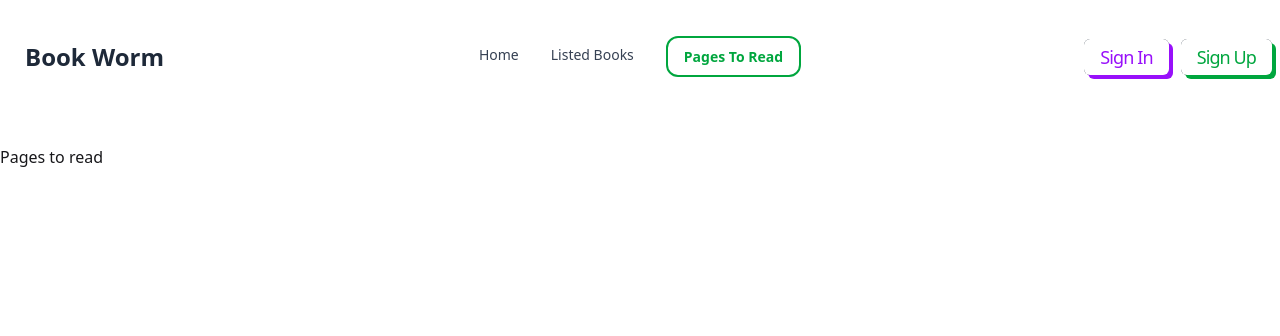
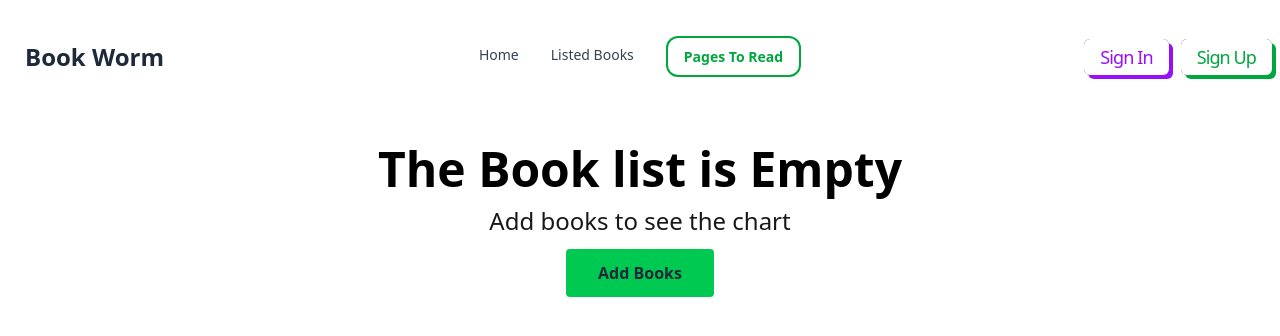
Before and after one commit to MuradNoor/Assignment-8, a React (Vite) app: page /readpages in a window 1280 px wide. Shown: the top 336 px of the page. Built offline with nearby package versions, Linux system fonts and the light colour scheme.

Commit message:
Pages to Read component added

```diff
--- a/package.json
+++ b/package.json
@@ -19,6 +19,7 @@
     "react-hot-toast": "^2.5.2",
     "react-icons": "^5.5.0",
     "react-router-dom": "^7.6.0",
+    "recharts": "^2.15.3",
     "sort-by": "^1.2.0",
     "tailwindcss": "^4.1.7"
   },
--- a/src/Components/BookDetails.jsx
+++ b/src/Components/BookDetails.jsx
@@ -92,13 +92,13 @@ const BookDetails = () => {
             <button
             onClick={() => handleReadBook(book)}
               type="button"
-              className="px-8 py-3 border-2 border-gray-300 font-semibold rounded dark:bg-white dark:text-black"
+              className="px-8 py-3 border-2 border-gray-300 cursor-pointer hover:bg-green-400 font-semibold rounded dark:bg-white dark:text-black"
             >
               Read
             </button>
             <button
               type="button"
-              className="px-8 py-3 font-semibold rounded dark:bg-blue-400 dark:text-white"
+              className="px-8 py-3 font-semibold rounded cursor-pointer dark:bg-blue-400 hover:bg-purple-500 dark:text-white"
             >
               Wishlist
             </button>
--- /dev/null
+++ b/src/Components/EmptyPagesToRead.jsx
@@ -0,0 +1,14 @@
+import React from 'react';
+import { Link } from 'react-router-dom';
+
+const EmptyPagesToRead = () => {
+    return (
+        <div className='flex flex-col justify-center items-center gap-3'>
+            <h1 className='text-5xl font-bold text-black text-center items-center'>The Book list is Empty</h1>
+            <p className='font-medium text-2xl'>Add books to see the chart </p>
+            <Link to='/' type="button" className="px-8 hover:bg-purple-400 hover:text-white bg-green-500 py-3 font-semibold rounded text-gray-800">Add Books</Link>
+        </div>
+    );
+};
+
+export default EmptyPagesToRead;
--- a/src/Components/ReadBookCard.jsx
+++ b/src/Components/ReadBookCard.jsx
@@ -47,6 +47,7 @@ const ReadBookCard = ({book}) => {
                     <Link to={`/bookdetails/${bookId}`} className="bg-green-300 p-2 rounded-2xl text-green-800">View Details</Link>
                 </div>
             </div>
+
         </div>
     );
 };
--- a/src/Pages/ReadPages.jsx
+++ b/src/Pages/ReadPages.jsx
@@ -1,9 +1,45 @@
+import { useEffect, useState } from "react";
+import { getBooks } from "../Utility/Utility";
+import { BarChart, Bar, XAxis, YAxis, Tooltip } from 'recharts';
+import EmptyPagesToRead from "../Components/EmptyPagesToRead";
+
 
 
 const ReadPages = () => {
+    const [books, setBooks] = useState([]);
+        useEffect(() => {
+            const storedBook = getBooks()
+            setBooks(storedBook)
+        },[])
+
+        const data = books;
+
+        console.log(books);
+          const getPath = (x, y, width, height) => (
+    `M${x},${y + height}
+     C${x + width / 3},${y + height} ${x + width / 2},${y + height / 3} ${x + width / 2}, ${y}
+     C${x + width / 2},${y + height / 3} ${x + 2 * width / 3},${y + height} ${x + width}, ${y + height}
+     Z`
+  );
+
+  const TriangleBar = (props) => {
+    const { fill, x, y, width, height } = props;
+    return <path d={getPath(x, y, width, height)} stroke="none" fill={fill} />;
+  };
+    if(books.length === 0){
+        return <EmptyPagesToRead />
+    }
+    else
     return (
-        <div>
-            <h1>Pages to read</h1>
+        <div className="w-full bg-gray-100 p-10 rounded-xl">
+            <div>
+                 <BarChart width={1400} height={700} data={data}>
+                   <XAxis dataKey='bookName' tick={books} />
+                   <YAxis />
+                   <Tooltip></Tooltip>
+                   <Bar dataKey="totalPages" fill="#8884d8" shape={<TriangleBar />} label={{ position: 'top', fill: 'blue', fontSize: 14 }} />
+                 </BarChart>
+               </div>
         </div>
     );
 };
```
Also changed, not shown: 1 other file (tests, documents, lock files or other folders).
